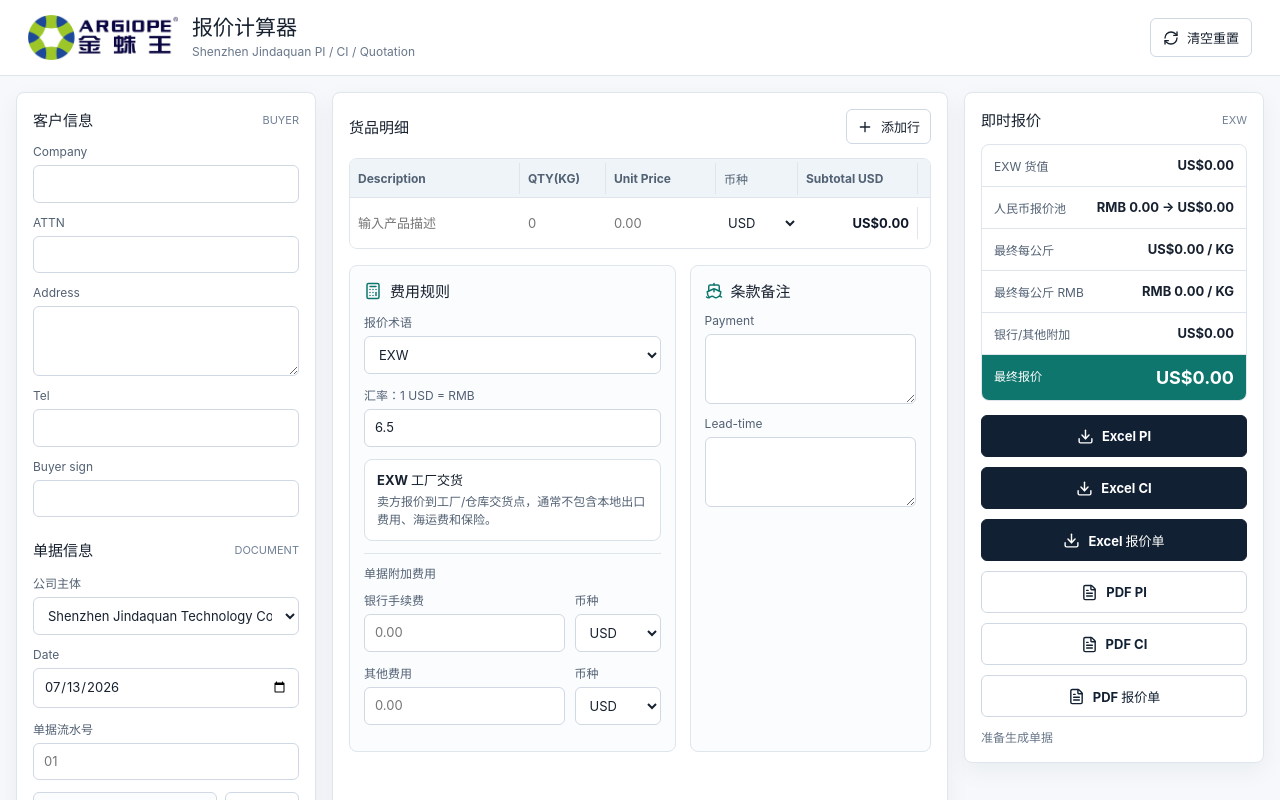
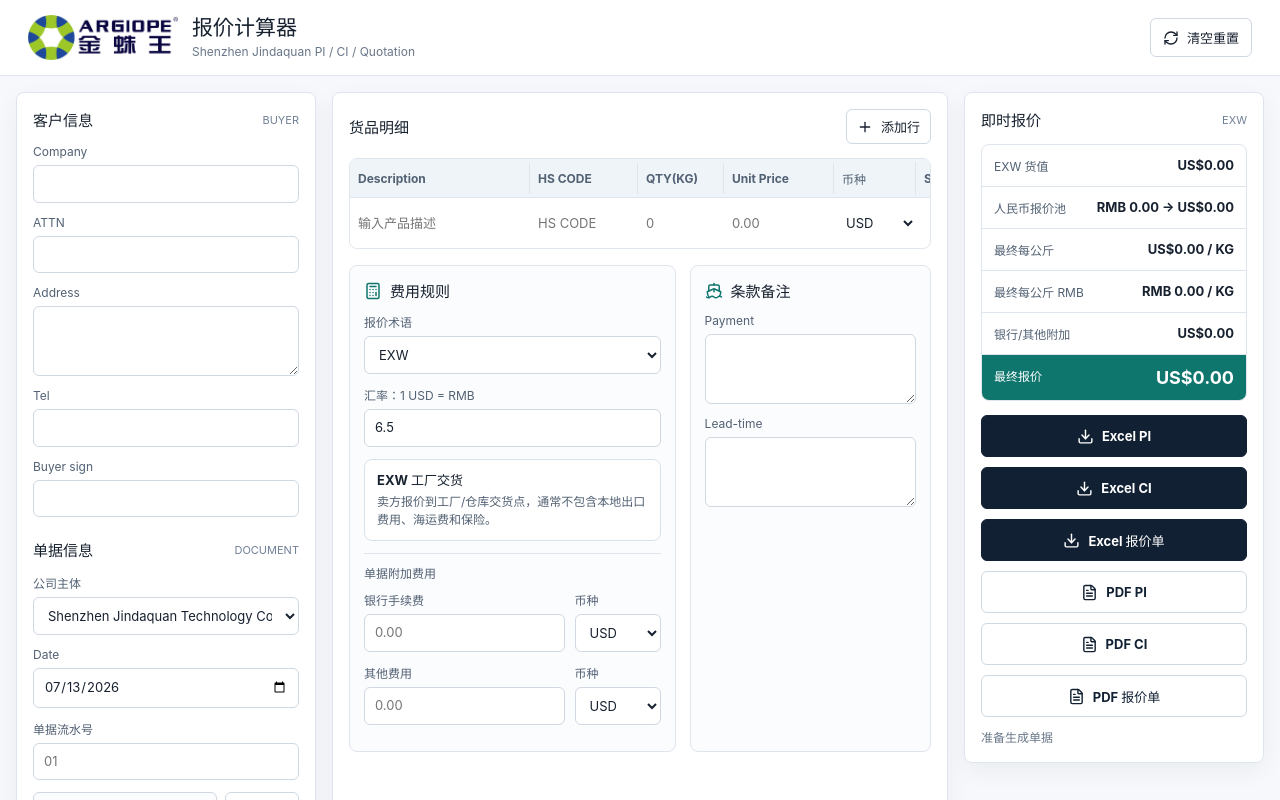
Before and after one commit to iiikari98/PRICECALCULATOR, a React (Vite) app: page / in a window 1280 px wide. Shown: the top 800 px of the page. Built offline with nearby package versions, Linux system fonts and the light colour scheme.

Commit message:
Add HS code field to product rows

```diff
--- a/src/App.css
+++ b/src/App.css
@@ -211,7 +211,7 @@ select:focus {
 .table-head,
 .table-row {
   display: grid;
-  grid-template-columns: minmax(170px, 1.7fr) 86px 110px 82px 120px 42px;
+  grid-template-columns: minmax(180px, 1.7fr) 108px 86px 110px 82px 120px 42px;
   gap: 0;
   align-items: center;
 }
--- a/src/App.jsx
+++ b/src/App.jsx
@@ -74,6 +74,7 @@ const serialStorageKey = 'jdq-generated-document-nos'
 const blankItem = () => ({
   id: crypto.randomUUID(),
   description: '',
+  hsCode: '',
   qty: '',
   unitPrice: '',
   currency: 'USD',
@@ -264,6 +265,13 @@ function buildDocumentNo(doc, customer) {
     customerCode,
     customerOrderSeq,
   ].join('')
+}
+
+function formatItemDescription(item) {
+  const description = String(item.description || '').trim()
+  const hsCode = String(item.hsCode || '').trim()
+  if (!hsCode) return description
+  return description ? `${description}\nHS Code: ${hsCode}` : `HS Code: ${hsCode}`
 }
 
 function readGeneratedNos() {
@@ -501,11 +509,11 @@ function fillInvoice(sheet, payload, title) {
 function buildRows(items, fees, totals) {
   const rule = termRules[fees.incoterm]
   const goods = items
-    .filter((item) => item.description || num(item.qty) || num(item.unitPrice))
+    .filter((item) => item.description || item.hsCode || num(item.qty) || num(item.unitPrice))
     .map((item) => {
       const unitPriceUsd = toUsd(item.unitPrice, item.currency, fees.exchangeRate)
       return {
-        description: item.description,
+        description: formatItemDescription(item),
         qty: num(item.qty),
         unitPrice: unitPriceUsd,
         subtotal: num(item.qty) * unitPriceUsd,
@@ -944,6 +952,7 @@ function App() {
           <div className="item-table" role="table" aria-label="货品明细">
             <div className="table-head" role="row">
               <span>Description</span>
+              <span>HS CODE</span>
               <span>QTY(KG)</span>
               <span>Unit Price</span>
               <span>币种</span>
@@ -956,6 +965,11 @@ function App() {
                   value={item.description}
                   placeholder="输入产品描述"
                   onChange={(event) => updateItem(item.id, 'description', event.target.value)}
+                />
+                <input
+                  value={item.hsCode ?? ''}
+                  placeholder="HS CODE"
+                  onChange={(event) => updateItem(item.id, 'hsCode', event.target.value)}
                 />
                 <input
                   type="number"
```
